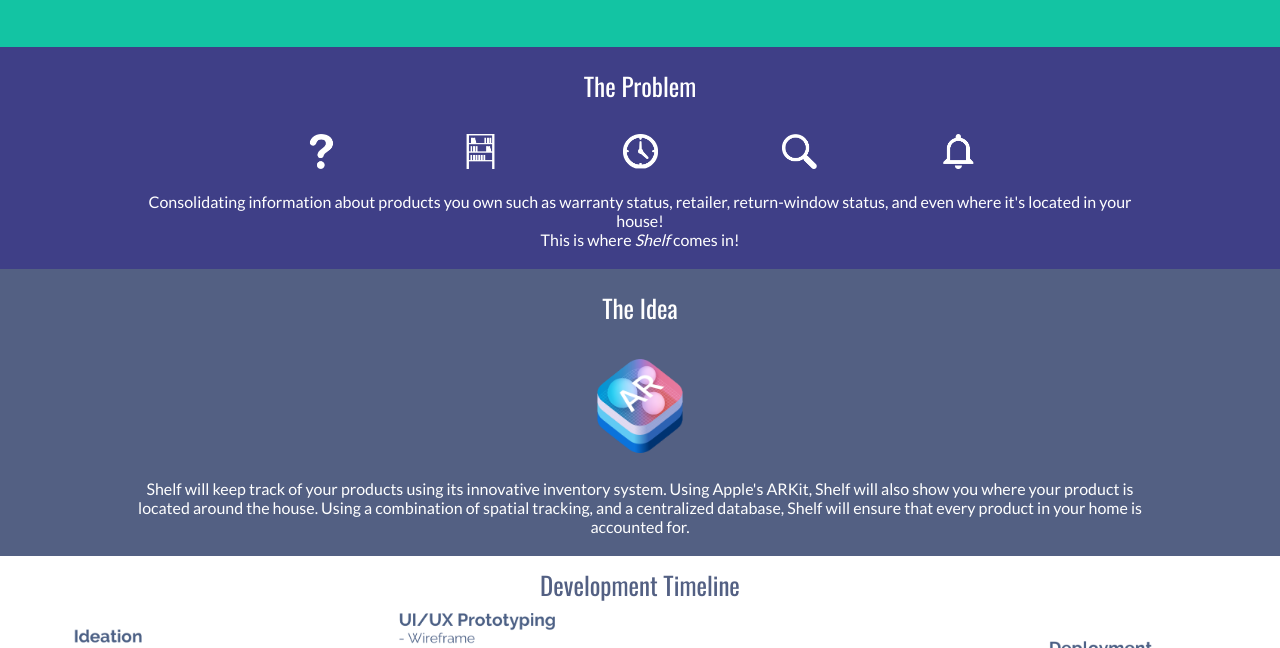
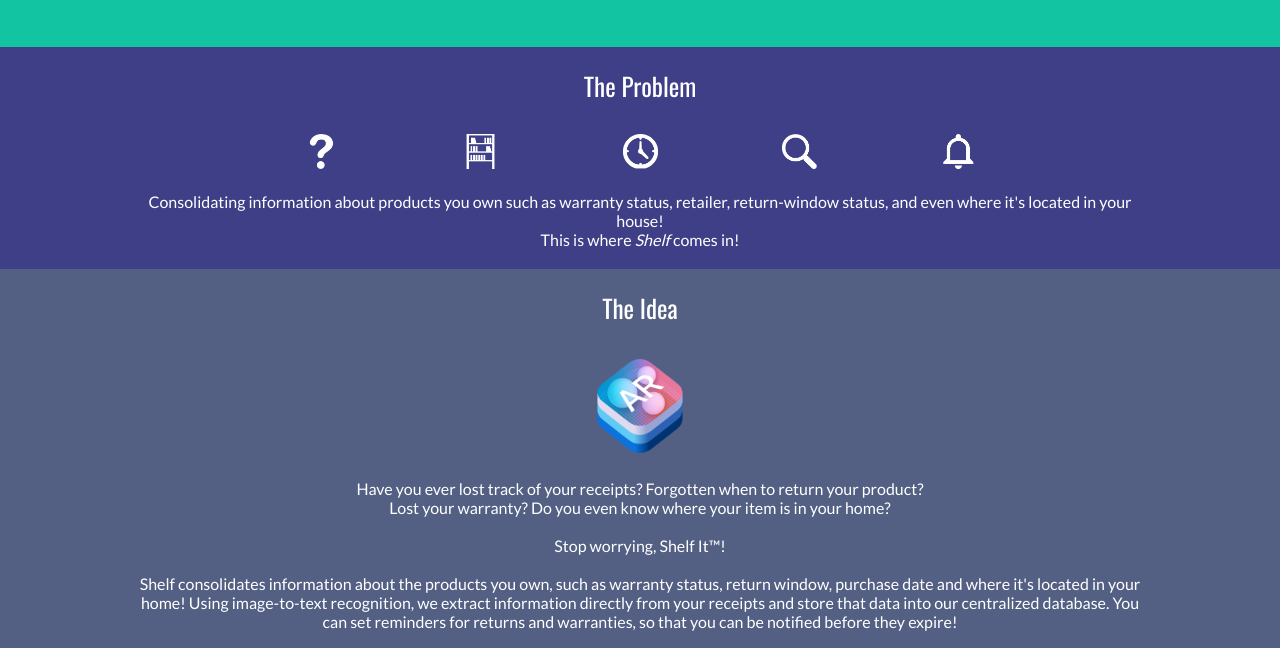
Before and after one commit to editorhobbyist/Shelf, a plain HTML site: page index.html in a window 1280 px wide. Shown: the part 285-933 px from the top of the page. Drawn offline with nearby package versions, Linux system fonts and the light colour scheme.

Commit message:
updated idea description on website

```diff
--- a/index.html
+++ b/index.html
@@ -64,7 +64,7 @@
 
 
             <p>
-                Shelf will keep track of your products using its innovative inventory system. Using Apple's ARKit, Shelf will also show you where your product is located around the house. Using a combination of spatial tracking, and a centralized database, Shelf will ensure that every product in your home is accounted for.
+                Have you ever lost track of your receipts? Forgotten when to return your product? <br>Lost your warranty? Do you even know where your item is in your home? <br><br>Stop worrying, Shelf It™! <br><br>Shelf consolidates information about the products you own, such as warranty status, return window, purchase date and where it's located in your home! Using image-to-text recognition, we extract information directly from your receipts and store that data into our centralized database. You can set reminders for returns and warranties, so that you can be notified before they expire!
             </p>
 
         </div>
```
